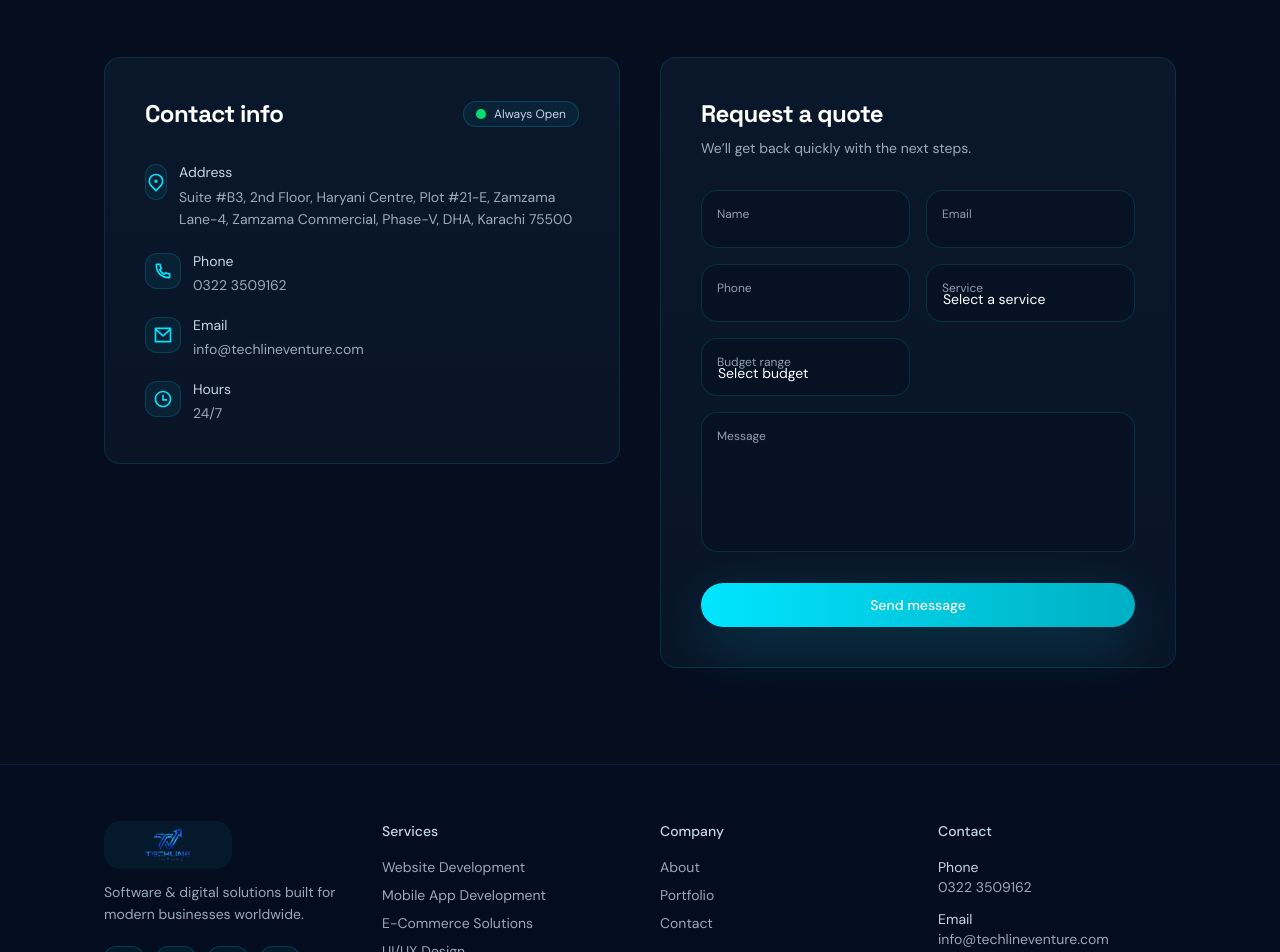
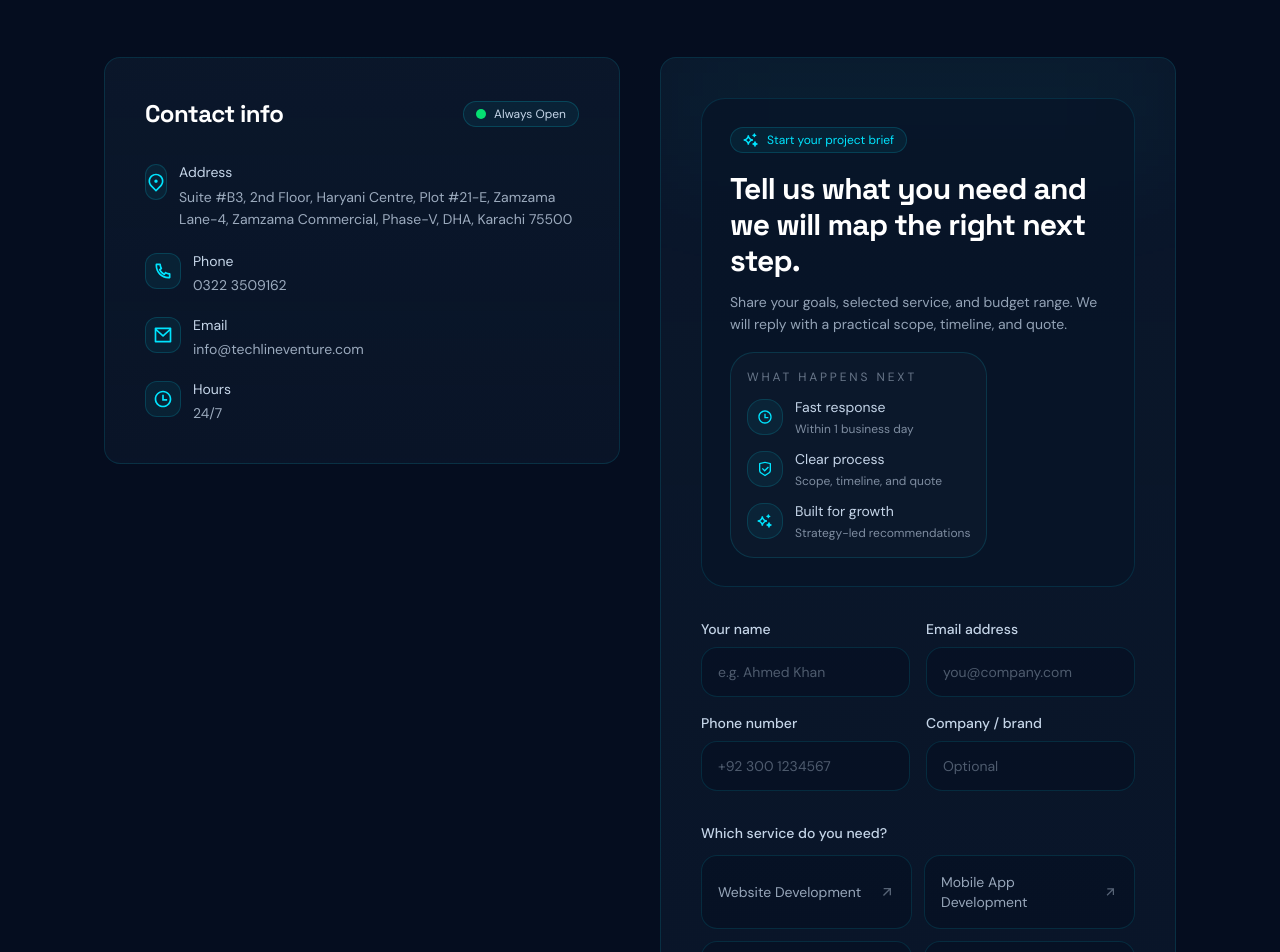
Before and after one commit to wasiq-dev/techlineventures, a Next.js app: page /contact in a window 1280 px wide. Shown: the part 360-1312 px from the top of the page. Built offline with nearby package versions, Linux system fonts and the light colour scheme.

Commit message:
Contact form update aur loading issue fix karne ki koshish

```diff
--- a/src/components/sections/contact/ContactForm.tsx
+++ b/src/components/sections/contact/ContactForm.tsx
@@ -1,19 +1,24 @@
 "use client";
 
 import { useMemo, useState } from "react";
-import { RiCheckLine, RiLoader4Line } from "react-icons/ri";
-import { MagneticButton } from "@/src/components/ui/MagneticButton";
+import { RiArrowRightUpLine, RiCheckLine, RiLoader4Line, RiShieldCheckLine, RiSparklingLine, RiTimeLine } from "react-icons/ri";
 
 type FormState = {
   name: string;
   email: string;
   phone: string;
+  company: string;
   service: string;
   budget: string;
   message: string;
 };
 
 const budgets = ["< 50k PKR", "50k–150k PKR", "150k–400k PKR", "400k+ PKR"] as const;
+const trustPoints = [
+  { icon: RiTimeLine, label: "Fast response", value: "Within 1 business day" },
+  { icon: RiShieldCheckLine, label: "Clear process", value: "Scope, timeline, and quote" },
+  { icon: RiSparklingLine, label: "Built for growth", value: "Strategy-led recommendations" },
+] as const;
 
 function validate(v: FormState) {
   const e: Partial<Record<keyof FormState, string>> = {};
@@ -27,41 +32,37 @@ function validate(v: FormState) {
   return e;
 }
 
-function Field({
+function TextField({
   label,
   value,
   onChange,
   error,
   type = "text",
+  placeholder,
 }: {
   label: string;
   value: string;
   onChange: (v: string) => void;
   error?: string;
   type?: string;
+  placeholder?: string;
 }) {
-  const filled = value.length > 0;
   return (
-    <div>
-      <div className="relative">
+    <label className="block">
+      <span className="mb-2 block text-sm font-medium text-gray2">{label}</span>
       <input
         value={value}
         onChange={(e) => onChange(e.target.value)}
         type={type}
-          className={`w-full rounded-2xl border bg-[rgba(5,13,31,0.35)] px-4 pb-3 pt-6 text-sm outline-none transition ${
-            error ? "border-red-400/60" : "border-[rgba(0,229,255,0.14)] focus:border-[rgba(0,229,255,0.40)]"
+        placeholder={placeholder}
+        className={`w-full rounded-2xl border bg-[rgba(5,13,31,0.38)] px-4 py-3.5 text-sm text-white outline-none transition placeholder:text-[rgba(197,213,232,0.38)] ${
+          error
+            ? "border-red-400/60 focus:border-red-400/60"
+            : "border-[rgba(0,229,255,0.12)] focus:border-[rgba(0,229,255,0.38)] focus:bg-[rgba(5,13,31,0.52)]"
         }`}
       />
-        <label
-          className={`pointer-events-none absolute left-4 top-4 text-xs transition ${
-            filled ? "text-cyan" : "text-[rgba(197,213,232,0.72)]"
-          }`}
-        >
-          {label}
+      {error && <div className="mt-2 text-xs text-red-300">{error}</div>}
     </label>
-      </div>
-      {error && <div className="mt-2 text-xs text-red-300">{error}</div>}
-    </div>
   );
 }
 
@@ -70,6 +71,7 @@ export function ContactForm({ services }: { services: string[] }) {
     name: "",
     email: "",
     phone: "",
+    company: "",
     service: "",
     budget: "",
     message: "",
@@ -79,145 +81,191 @@ export function ContactForm({ services }: { services: string[] }) {
 
   const canSubmit = useMemo(() => status !== "loading", [status]);
 
-  const onSubmit = async () => {
-    const e = validate(form);
-    setErrors(e);
-    if (Object.keys(e).length) return;
+  const updateField = <K extends keyof FormState>(key: K, value: FormState[K]) => {
+    setForm((s) => ({ ...s, [key]: value }));
+    setErrors((s) => {
+      if (!s[key]) return s;
+      return { ...s, [key]: undefined };
+    });
+    if (status === "success") setStatus("idle");
+  };
+
+  const onSubmit = async (event?: React.FormEvent<HTMLFormElement>) => {
+    event?.preventDefault();
+    const validationErrors = validate(form);
+    setErrors(validationErrors);
+    if (Object.keys(validationErrors).length) return;
     setStatus("loading");
     await new Promise((r) => setTimeout(r, 900));
     setStatus("success");
   };
 
   return (
-    <div className="card p-8 sm:p-10">
-      <div className="text-2xl font-[800] tracking-tight" style={{ fontFamily: "var(--font-display)" }}>
-        Request a quote
+    <div className="card overflow-hidden p-0">
+      <div className="relative">
+        <div className="absolute inset-x-0 top-0 h-24 bg-[rgba(0,229,255,0.06)] blur-3xl" />
+        <form onSubmit={onSubmit} className="relative grid gap-8 p-6 sm:p-8 lg:p-10">
+          <div className="grid gap-6 rounded-3xl border border-[rgba(0,229,255,0.12)] bg-[rgba(8,20,39,0.72)] p-6 sm:p-7">
+            <div className="flex flex-wrap items-start justify-between gap-4">
+              <div className="max-w-xl">
+                <div className="inline-flex items-center gap-2 rounded-full border border-[rgba(0,229,255,0.16)] bg-[rgba(0,229,255,0.06)] px-3 py-1 text-xs text-cyan">
+                  <RiSparklingLine className="h-4 w-4" />
+                  Start your project brief
                 </div>
-      <div className="mt-2 muted text-sm">We’ll get back quickly with the next steps.</div>
-
-      <div className="mt-8 grid gap-4">
-        <div className="grid gap-4 sm:grid-cols-2">
-          <Field
-            label="Name"
-            value={form.name}
-            onChange={(v) => setForm((s) => ({ ...s, name: v }))}
-            error={errors.name}
-          />
-          <Field
-            label="Email"
-            type="email"
-            value={form.email}
-            onChange={(v) => setForm((s) => ({ ...s, email: v }))}
-            error={errors.email}
-          />
+                <div className="mt-4 text-2xl font-[800] tracking-tight text-white sm:text-3xl" style={{ fontFamily: "var(--font-display)" }}>
+                  Tell us what you need and we will map the right next step.
                 </div>
-
-        <div className="grid gap-4 sm:grid-cols-2">
-          <Field
-            label="Phone"
-            value={form.phone}
-            onChange={(v) => setForm((s) => ({ ...s, phone: v }))}
-            error={errors.phone}
-          />
+                <p className="mt-3 max-w-2xl text-sm leading-relaxed text-[rgba(197,213,232,0.74)]">
+                  Share your goals, selected service, and budget range. We will reply with a practical scope, timeline, and quote.
+                </p>
+              </div>
+              <div className="min-w-[220px] rounded-3xl border border-[rgba(0,229,255,0.14)] bg-[rgba(255,255,255,0.02)] p-4">
+                <div className="text-xs uppercase tracking-[0.24em] text-[rgba(197,213,232,0.5)]">What happens next</div>
+                <div className="mt-3 space-y-3 text-sm text-[rgba(197,213,232,0.78)]">
+                  {trustPoints.map(({ icon: Icon, label, value }) => (
+                    <div key={label} className="flex items-start gap-3">
+                      <span className="mt-0.5 grid h-9 w-9 place-items-center rounded-2xl border border-[rgba(0,229,255,0.14)] bg-[rgba(0,229,255,0.06)] text-cyan">
+                        <Icon className="h-4 w-4" />
+                      </span>
                       <div>
-            <div className="relative">
-              <select
-                value={form.service}
-                onChange={(e) => setForm((s) => ({ ...s, service: e.target.value }))}
-                className={`w-full appearance-none rounded-2xl border bg-[rgba(5,13,31,0.35)] px-4 pb-3 pt-6 text-sm outline-none transition ${
-                  errors.service
-                    ? "border-red-400/60"
-                    : "border-[rgba(0,229,255,0.14)] focus:border-[rgba(0,229,255,0.40)]"
-                }`}
-              >
-                <option value="" disabled>
-                  Select a service
-                </option>
-                {services.map((s) => (
-                  <option key={s} value={s}>
-                    {s}
-                  </option>
+                        <div className="text-gray2">{label}</div>
+                        <div className="mt-1 text-xs text-[rgba(197,213,232,0.62)]">{value}</div>
+                      </div>
+                    </div>
                   ))}
-              </select>
-              <label className={`pointer-events-none absolute left-4 top-4 text-xs transition ${form.service ? "text-cyan" : "text-[rgba(197,213,232,0.72)]"}`}>
-                Service
-              </label>
                 </div>
-            {errors.service && <div className="mt-2 text-xs text-red-300">{errors.service}</div>}
+              </div>
             </div>
           </div>
 
           <div className="grid gap-4 sm:grid-cols-2">
+            <TextField
+              label="Your name"
+              value={form.name}
+              onChange={(v) => updateField("name", v)}
+              error={errors.name}
+              placeholder="e.g. Ahmed Khan"
+            />
+            <TextField
+              label="Email address"
+              type="email"
+              value={form.email}
+              onChange={(v) => updateField("email", v)}
+              error={errors.email}
+              placeholder="you@company.com"
+            />
+            <TextField
+              label="Phone number"
+              value={form.phone}
+              onChange={(v) => updateField("phone", v)}
+              error={errors.phone}
+              placeholder="+92 300 1234567"
+            />
+            <TextField
+              label="Company / brand"
+              value={form.company}
+              onChange={(v) => updateField("company", v)}
+              placeholder="Optional"
+            />
+          </div>
+
           <div>
-            <div className="relative">
-              <select
-                value={form.budget}
-                onChange={(e) => setForm((s) => ({ ...s, budget: e.target.value }))}
-                className={`w-full appearance-none rounded-2xl border bg-[rgba(5,13,31,0.35)] px-4 pb-3 pt-6 text-sm outline-none transition ${
-                  errors.budget
-                    ? "border-red-400/60"
-                    : "border-[rgba(0,229,255,0.14)] focus:border-[rgba(0,229,255,0.40)]"
+            <div className="mb-3 text-sm font-medium text-gray2">Which service do you need?</div>
+            <div className="grid gap-3 sm:grid-cols-2">
+              {services.map((service) => {
+                const selected = form.service === service;
+                return (
+                  <button
+                    key={service}
+                    type="button"
+                    onClick={() => updateField("service", service)}
+                    className={`rounded-2xl border px-4 py-4 text-left text-sm transition ${
+                      selected
+                        ? "border-[rgba(0,229,255,0.38)] bg-[rgba(0,229,255,0.10)] text-white"
+                        : "border-[rgba(0,229,255,0.12)] bg-[rgba(5,13,31,0.35)] text-[rgba(197,213,232,0.76)] hover:border-[rgba(0,229,255,0.26)] hover:text-white"
                     }`}
                   >
-                <option value="" disabled>
-                  Select budget
-                </option>
-                {budgets.map((b) => (
-                  <option key={b} value={b}>
-                    {b}
-                  </option>
-                ))}
-              </select>
-              <label className={`pointer-events-none absolute left-4 top-4 text-xs transition ${form.budget ? "text-cyan" : "text-[rgba(197,213,232,0.72)]"}`}>
-                Budget range
-              </label>
+                    <span className="flex items-center justify-between gap-3">
+                      <span>{service}</span>
+                      <RiArrowRightUpLine className={`h-4 w-4 ${selected ? "text-cyan" : "text-[rgba(197,213,232,0.42)]"}`} />
+                    </span>
+                  </button>
+                );
+              })}
+            </div>
+            {errors.service && <div className="mt-2 text-xs text-red-300">{errors.service}</div>}
+          </div>
+
+          <div>
+            <div className="mb-3 text-sm font-medium text-gray2">Estimated budget</div>
+            <div className="flex flex-wrap gap-3">
+              {budgets.map((budget) => {
+                const selected = form.budget === budget;
+                return (
+                  <button
+                    key={budget}
+                    type="button"
+                    onClick={() => updateField("budget", budget)}
+                    className={`rounded-full border px-4 py-2.5 text-sm transition ${
+                      selected
+                        ? "border-[rgba(0,229,255,0.36)] bg-[rgba(0,229,255,0.10)] text-white"
+                        : "border-[rgba(0,229,255,0.12)] bg-[rgba(5,13,31,0.35)] text-[rgba(197,213,232,0.74)] hover:border-[rgba(0,229,255,0.24)] hover:text-white"
+                    }`}
+                  >
+                    {budget}
+                  </button>
+                );
+              })}
             </div>
             {errors.budget && <div className="mt-2 text-xs text-red-300">{errors.budget}</div>}
           </div>
-          <div />
-        </div>
 
-        <div>
-          <div className="relative">
+          <label className="block">
+            <span className="mb-2 block text-sm font-medium text-gray2">Project details</span>
             <textarea
               value={form.message}
-              onChange={(e) => setForm((s) => ({ ...s, message: e.target.value }))}
-              className={`min-h-[140px] w-full resize-none rounded-2xl border bg-[rgba(5,13,31,0.35)] px-4 pb-3 pt-6 text-sm outline-none transition ${
+              onChange={(e) => updateField("message", e.target.value)}
+              placeholder="Briefly describe your business, goals, timeline, or any must-have features."
+              className={`min-h-40 w-full resize-none rounded-3xl border bg-[rgba(5,13,31,0.38)] px-4 py-3.5 text-sm text-white outline-none transition placeholder:text-[rgba(197,213,232,0.38)] ${
                 errors.message
-                  ? "border-red-400/60"
-                  : "border-[rgba(0,229,255,0.14)] focus:border-[rgba(0,229,255,0.40)]"
+                  ? "border-red-400/60 focus:border-red-400/60"
+                  : "border-[rgba(0,229,255,0.12)] focus:border-[rgba(0,229,255,0.38)] focus:bg-[rgba(5,13,31,0.52)]"
               }`}
             />
-            <label className={`pointer-events-none absolute left-4 top-4 text-xs transition ${form.message ? "text-cyan" : "text-[rgba(197,213,232,0.72)]"}`}>
-              Message
+            {errors.message && <div className="mt-2 text-xs text-red-300">{errors.message}</div>}
           </label>
+
+          <div className="flex flex-col gap-4 rounded-3xl border border-[rgba(0,229,255,0.1)] bg-[rgba(255,255,255,0.02)] p-4 sm:flex-row sm:items-center sm:justify-between">
+            <div className="text-sm text-[rgba(197,213,232,0.74)]">
+              Prefer email or WhatsApp follow-up? Mention it in the project details and we will use that channel first.
             </div>
-          {errors.message && <div className="mt-2 text-xs text-red-300">{errors.message}</div>}
-        </div>
-
-        <div className="mt-2">
-          {status === "success" ? (
+            <div className="flex items-center gap-3">
+              {status === "success" && (
                 <div className="inline-flex items-center gap-2 rounded-full border border-[rgba(0,229,255,0.18)] bg-[rgba(0,229,255,0.06)] px-4 py-3 text-sm text-gray2">
                   <RiCheckLine className="h-5 w-5 text-cyan" />
-              Message sent! We’ll reach out shortly.
+                  Message sent successfully.
                 </div>
-          ) : (
-            <MagneticButton
-              variant="primary"
-              onClick={canSubmit ? onSubmit : undefined}
-              className="w-full justify-center"
+              )}
+              <button
+                type="submit"
+                disabled={!canSubmit}
+                className="btn btn-primary min-w-[180px] justify-center disabled:cursor-not-allowed disabled:opacity-70"
               >
                 {status === "loading" ? (
                   <>
                     <RiLoader4Line className="h-5 w-5 animate-spin" />
-                  Sending…
+                    Sending...
                   </>
                 ) : (
-                "Send message"
+                  <>
+                    Send inquiry
+                    <RiArrowRightUpLine className="h-5 w-5" />
+                  </>
                 )}
-            </MagneticButton>
-          )}
+              </button>
             </div>
+          </div>
+        </form>
       </div>
     </div>
   );
```
Lines whose indentation alone changed are shown as unchanged.
